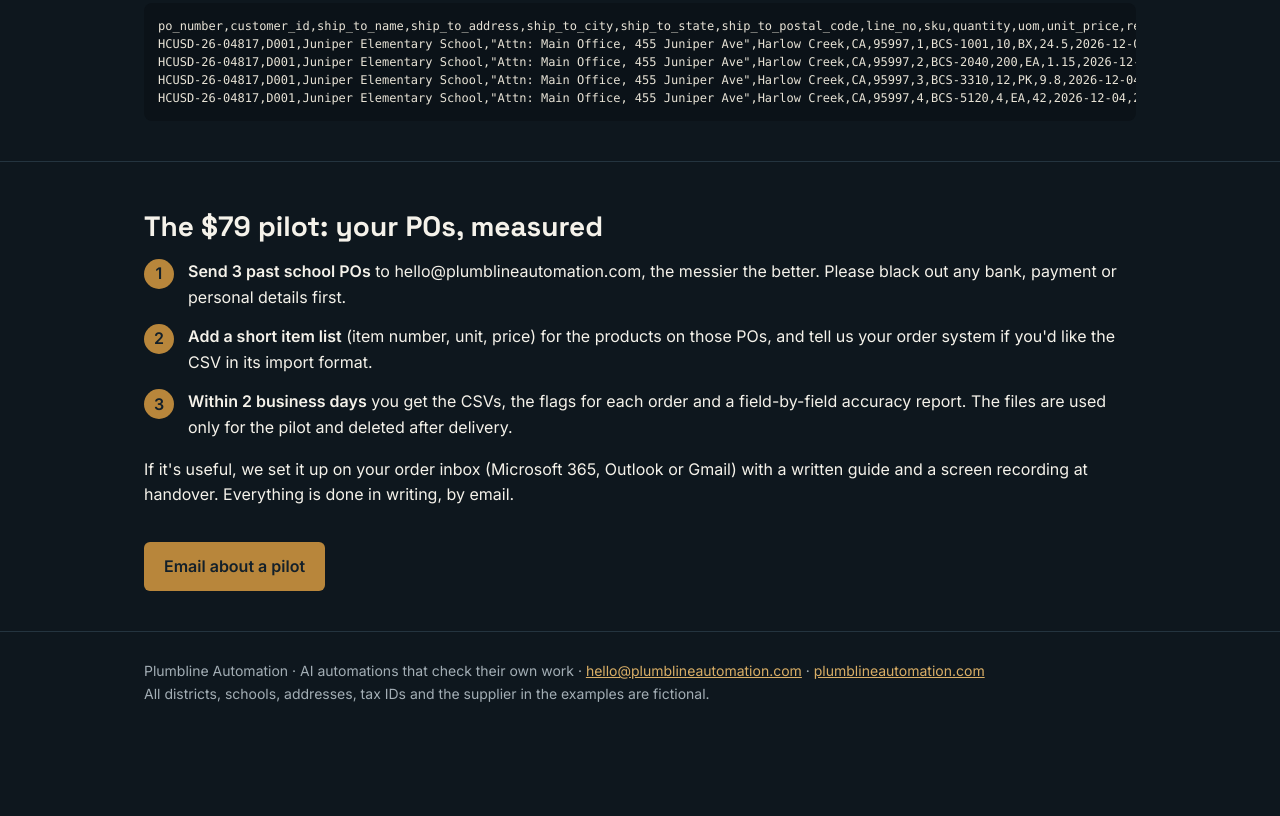
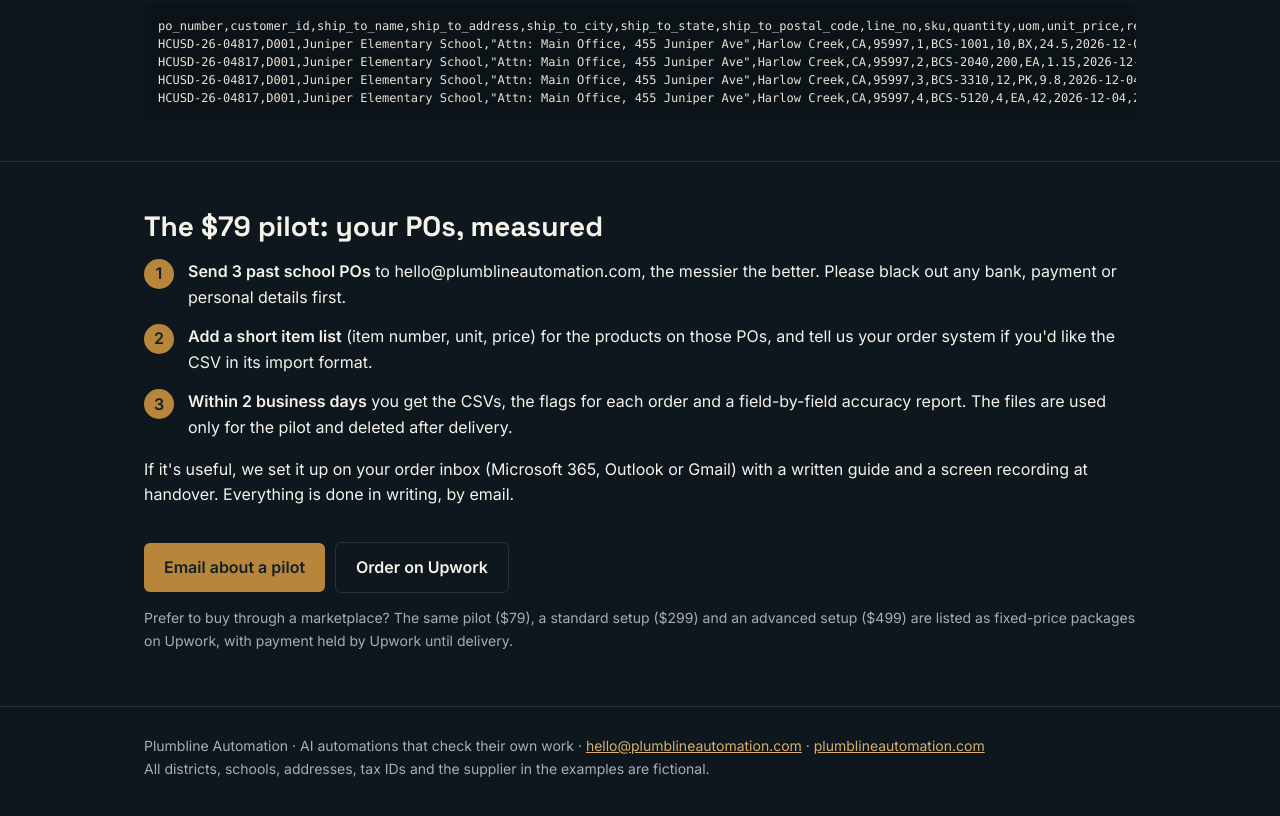
Before and after one commit to steadyflow-labs/n8n-ai-templates, a plain HTML site: page docs/schools/index.html in a window 1280 px wide. Shown: the part 2055-2871 px from the top of the page. Before the commit the page ends 2800 px from the top, so only its background shows below. Drawn offline with Linux system fonts and the light colour scheme.

Commit message:
Schools page: add Upwork Catalog link for the PO packages
Co-Authored-By: Claude Opus 5.5 <noreply@anthropic.com>
Claude-Session: https://claude.ai/code/session_016VDMvHgxQS1v1rYi5cQsBm

```diff
--- a/docs/schools/index.html
+++ b/docs/schools/index.html
@@ -103,7 +103,8 @@ HCUSD-26-04817,D001,Juniper Elementary School,"Attn: Main Office, 455 Juniper Av
     <li><strong>Within 2 business days</strong> you get the CSVs, the flags for each order and a field-by-field accuracy report. The files are used only for the pilot and deleted after delivery.</li>
   </ol>
   <p>If it's useful, we set it up on your order inbox (Microsoft 365, Outlook or Gmail) with a written guide and a screen recording at handover. Everything is done in writing, by email.</p>
-  <a class="cta" href="mailto:hello@plumblineautomation.com?subject=School%20PO%20pilot">Email about a pilot</a>
+  <a class="cta" href="mailto:hello@plumblineautomation.com?subject=School%20PO%20pilot">Email about a pilot</a><a class="cta alt" href="https://www.upwork.com/services/product/2125523694287213775" target="_blank" rel="noopener">Order on Upwork</a>
+  <p style="font-size:14px;color:var(--muted,#8a99a6);margin-top:14px">Prefer to buy through a marketplace? The same pilot ($79), a standard setup ($299) and an advanced setup ($499) are listed as fixed-price packages on Upwork, with payment held by Upwork until delivery.</p>
 </div></section>
 
 <footer><div class="wrap">
```
